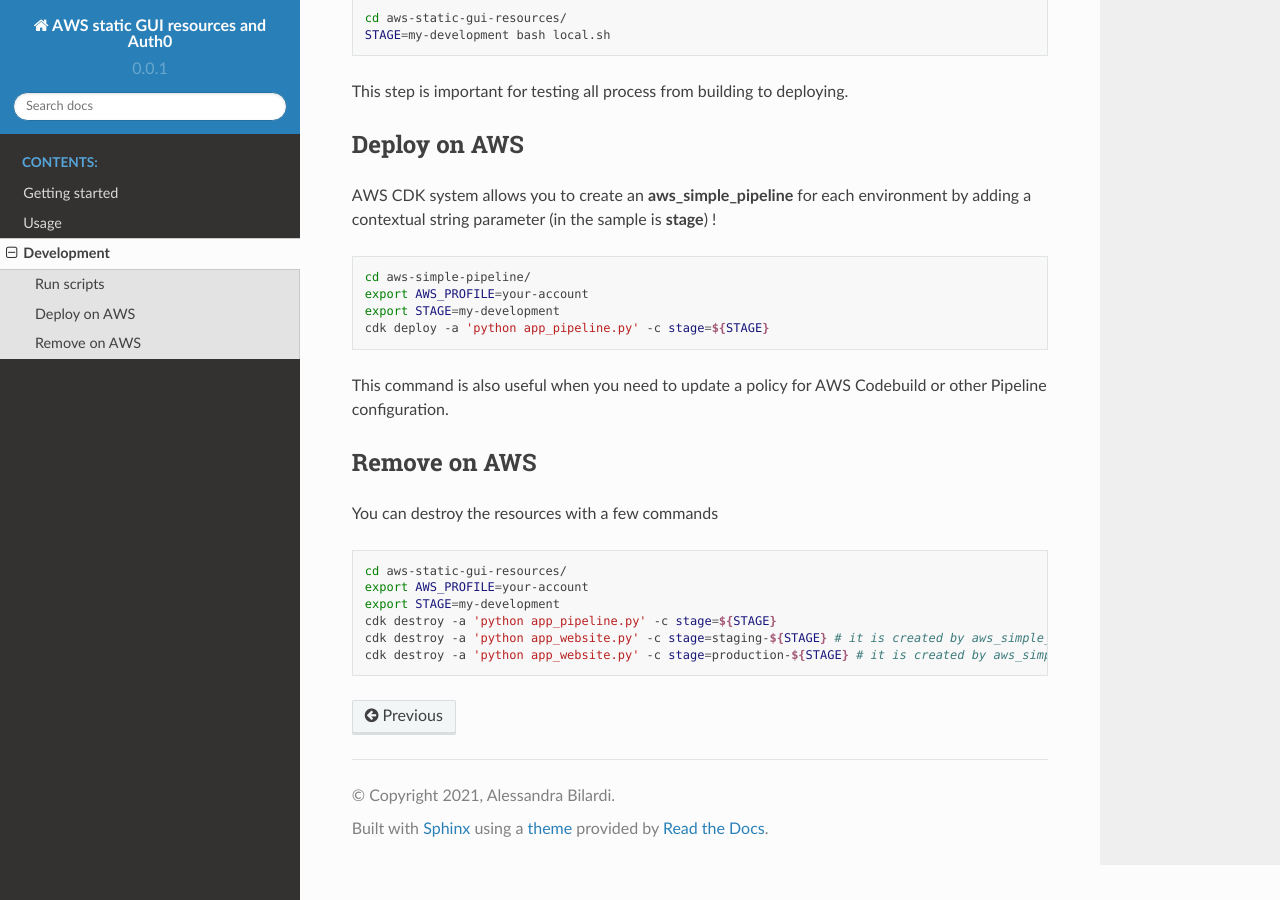
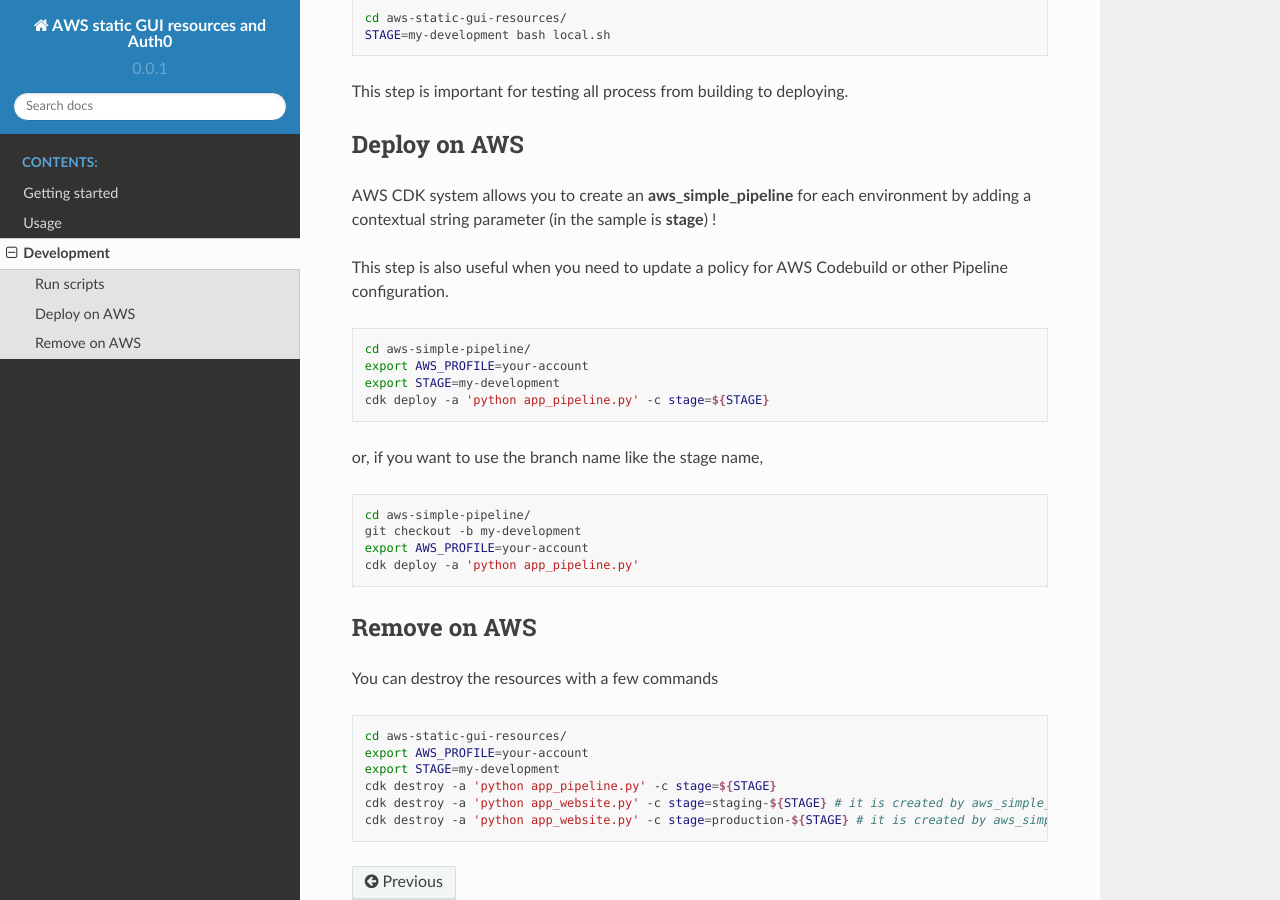
Before and after one commit to bilardi/aws-static-gui-resources, a Sphinx documentation site: the page built from docs/source/development.rst, in a window 1280 px wide and 900 px high, scrolled down 459 px. Built offline with Sphinx 7.4.7 and the Read the Docs theme 2.0.0, drawn with Linux system fonts in a browser that asks for light colours.

Commit message:
step 4 - add configuration.py and management of more environments

```diff
--- a/app_website.py
+++ b/app_website.py
@@ -1,9 +1,10 @@
 #!/usr/bin/env python3
 
+import configuration
 from aws_cdk import core
 from aws_static_website.website_stack import WebsiteStack
 
-project_name = "aws-static-gui-resources"
+project_name = configuration.project_name + '-website'
 website_params = {
     "index_document": "index.html",
     "error_document": "index.html"
--- a/docs/source/conf.py
+++ b/docs/source/conf.py
@@ -33,8 +33,8 @@ master_doc = 'index'
 # Add any Sphinx extension module names here, as strings. They can be
 # extensions coming with Sphinx (named 'sphinx.ext.*') or your custom
 # ones.
-extensions = []
-#extensions = ['rst2pdf.pdfbuilder']
+extensions = ['sphinx.ext.autosectionlabel']
+#extensions = ['sphinx.ext.autosectionlabel', 'rst2pdf.pdfbuilder']
 #pdf_documents = [('index', u'aws-tool-comparison', u'AWS tool comparison', u'Alessandra Bilardi'),]
 
 # Add any paths that contain templates here, relative to this directory.
--- a/docs/source/development.rst
+++ b/docs/source/development.rst
@@ -26,6 +26,8 @@ Deploy on AWS
 
 AWS CDK system allows you to create an **aws_simple_pipeline** for each environment by adding a contextual string parameter (in the sample is **stage**) !
 
+This step is also useful when you need to update a policy for AWS Codebuild or other Pipeline configuration.
+
 .. code-block:: bash
 
     cd aws-simple-pipeline/
@@ -33,7 +35,14 @@ AWS CDK system allows you to create an **aws_simple_pipeline** for each environm
     export STAGE=my-development
     cdk deploy -a 'python app_pipeline.py' -c stage=${STAGE}
 
-This command is also useful when you need to update a policy for AWS Codebuild or other Pipeline configuration.
+or, if you want to use the branch name like the stage name,
+
+.. code-block:: bash
+
+    cd aws-simple-pipeline/
+    git checkout -b my-development
+    export AWS_PROFILE=your-account
+    cdk deploy -a 'python app_pipeline.py'
 
 Remove on AWS
 #############
--- a/requirements.txt
+++ b/requirements.txt
@@ -1,8 +1,9 @@
 aws-cdk.core==1.80.0
 pyyaml
+gitpython
 aws-cdk-test-synth
 aws-static_website
-aws_simple_pipeline>=0.0.2
+aws_simple_pipeline>=0.0.3
 aws-cdk.aws-codebuild>=1.62.0,<=1.80.0
 aws-cdk.aws-codepipeline>=1.62.0,<=1.80.0
 aws-cdk.aws-codepipeline-actions>=1.62.0,<=1.80.0
```
Also changed, not shown: app_pipeline.py (+8 -2 lines), configuration.py (added, +26 -0 lines), docs/source/usage.rst (+29 -2 lines).
